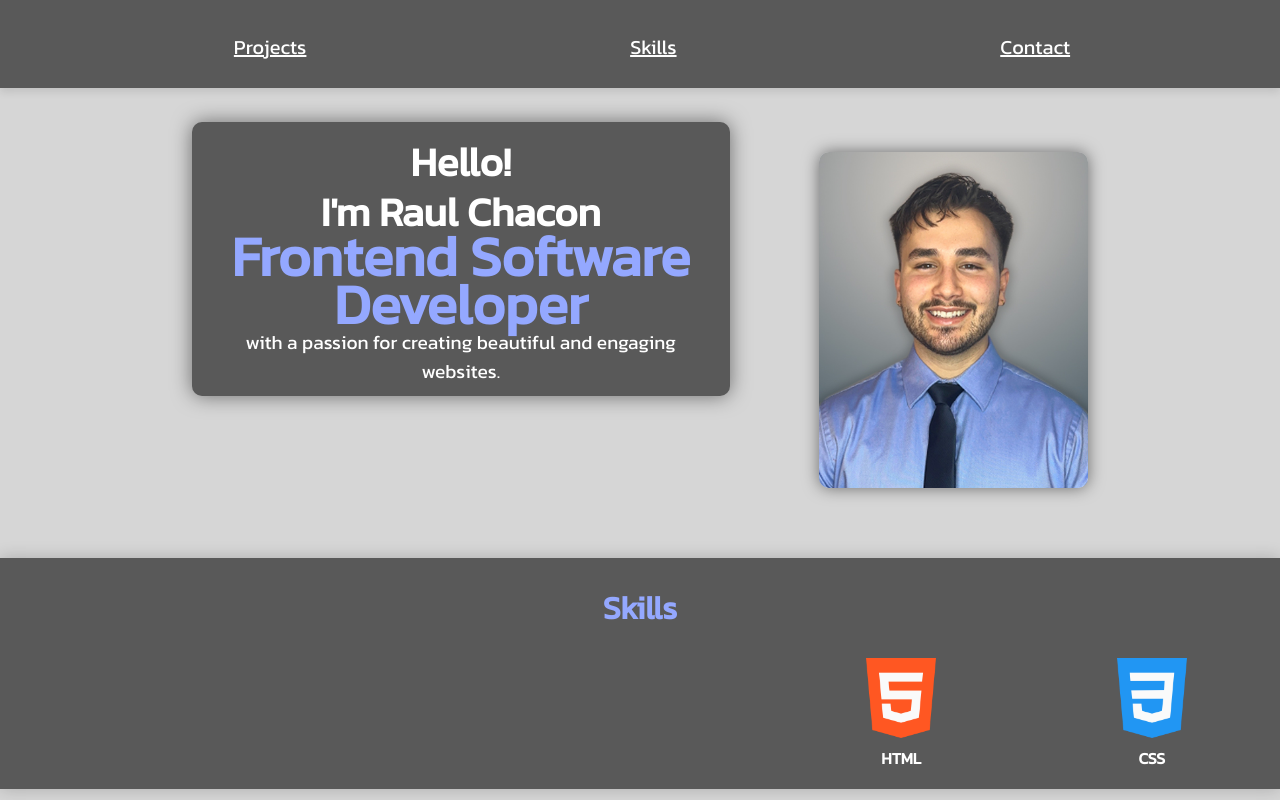
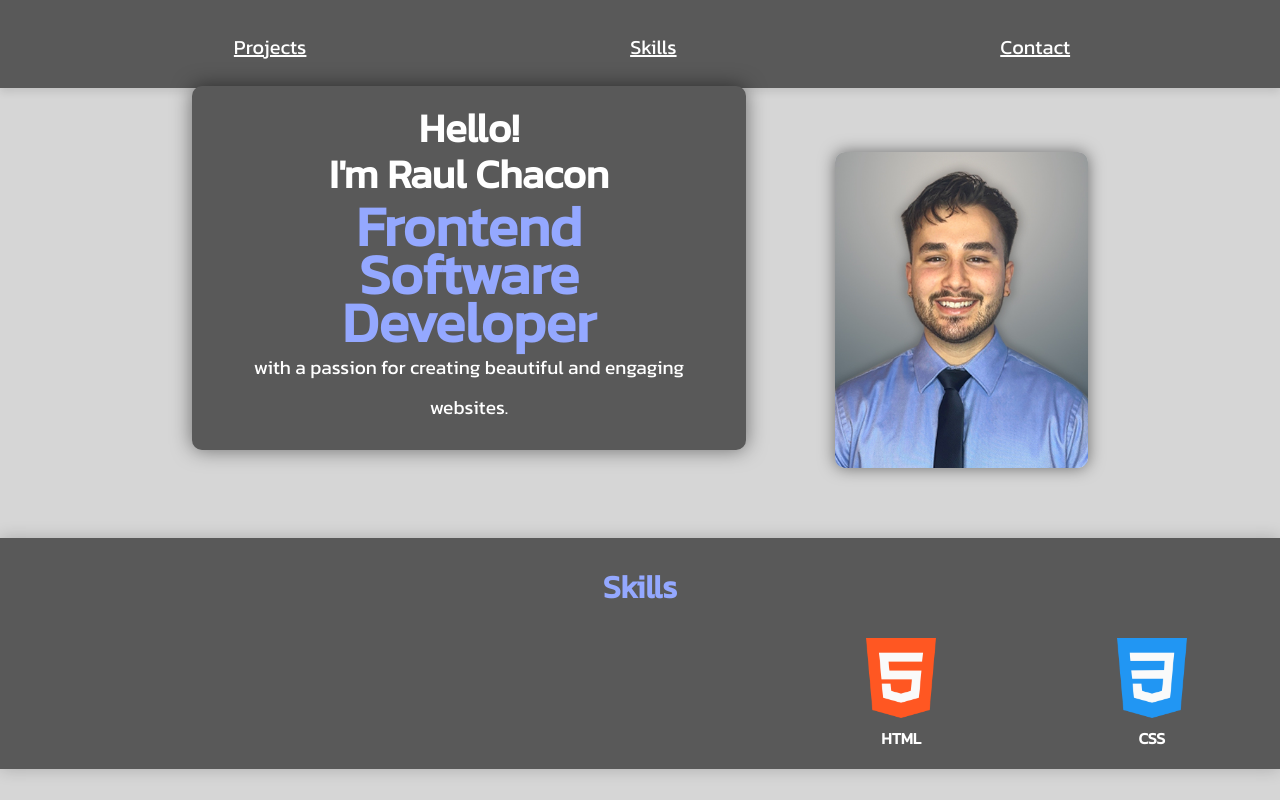
Before and after one commit to RaulChacon54/Portfolio-Website, a plain HTML site: page Index.html in a window 1280 px wide. Shown: the top 800 px of the page. Drawn offline with Linux system fonts and the light colour scheme.

Commit message:
added changes to introText at 1440px

```diff
--- a/styles.css
+++ b/styles.css
@@ -66,9 +66,9 @@ li:hover {
 }
 
 .introText {
-    margin-top: -8rem;
+    margin-top: -10%;
     max-width: 70%;
-    padding: 20px 25px;
+    padding: 1.5rem 2rem;
     text-align: center;
     background-color: #595959;
     color: #fff;
@@ -301,6 +301,18 @@ footer a:hover {
 
 @media screen and (max-width: 1440px) {
 
+    .introText {
+        font-size: 2rem;
+        line-height: 2.5rem;
+        padding: 2rem 3rem;
+    }
+    .introText h2 {
+        margin-bottom: 1rem;
+    }
+    .introText h1 {
+        margin-top: -.5rem;
+        margin-bottom: .75rem;
+    }
     #projects-section {
         width: 100%;
         height: 40rem;
```
